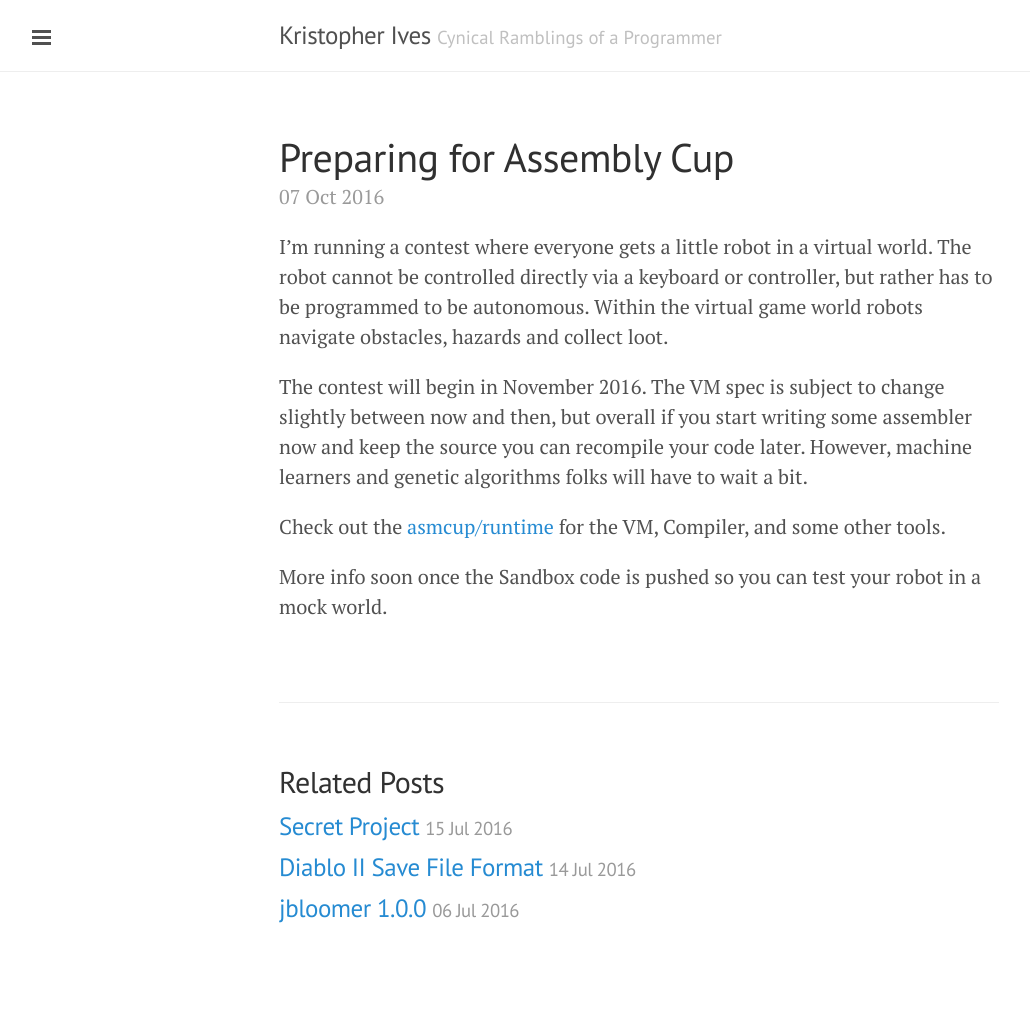
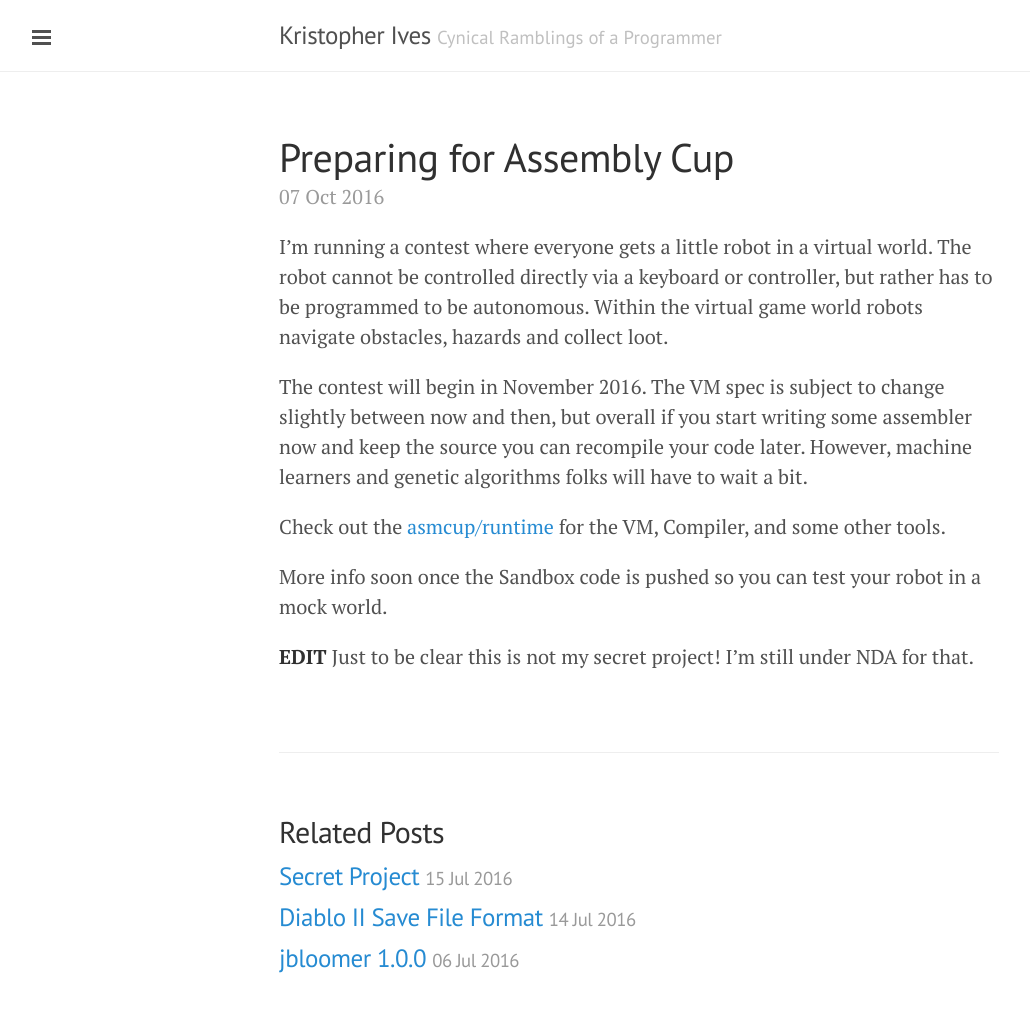
Before and after one commit to krisives/krisives.github.io, a Jekyll site: the page built from _posts/2016-10-07-preparing-for-assembly-cup.markdown, in a window 1280 px wide. Shown: the whole page, without its empty margins (1-1031 px from the left). Built offline with Jekyll 4.4.1, drawn with Linux system fonts in a browser that asks for light colours; before the commit the page ends 985 px from its top, so only the background shows below that.

Commit message:
Post update: Preparing for Assembly Cup

```diff
--- a/_posts/2016-10-07-preparing-for-assembly-cup.markdown
+++ b/_posts/2016-10-07-preparing-for-assembly-cup.markdown
@@ -10,3 +10,5 @@ The contest will begin in November 2016. The VM spec is subject to change slight
 Check out the [asmcup/runtime](https://github.com/asmcup/runtime) for the VM, Compiler, and some other tools.
 
 More info soon once the Sandbox code is pushed so you can test your robot in a mock world.
+
+**EDIT** Just to be clear this is not my secret project! I'm still under NDA for that.
```
